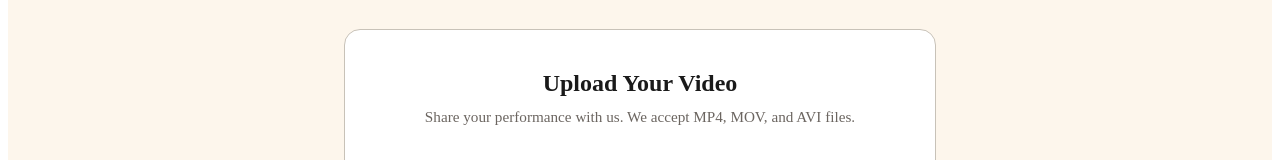
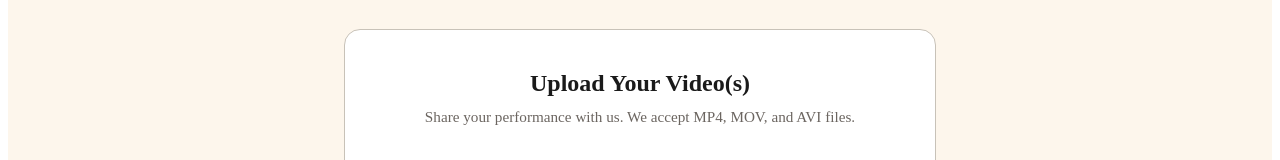
Before and after one commit to DrakeCub/shelley-upload-client, an Angular app: page / in a window 1280 px wide. Shown: the part 249-409 px from the top of the page. Built offline with nearby package versions, Linux system fonts and the light colour scheme.

Commit message:
Fixing backend API URL.

```diff
--- a/src/app/uploadcomponent/uploadcomponent.html
+++ b/src/app/uploadcomponent/uploadcomponent.html
@@ -9,7 +9,7 @@
   <!-- Upload Card -->
   <main class="main-content">
     <div class="upload-card">
-      <h2 class="card-title">Upload Your Video</h2>
+      <h2 class="card-title">Upload Your Video(s)</h2>
       <p class="card-subtitle">
         Share your performance with us. We accept MP4, MOV, and AVI files.
       </p>
--- a/src/app/uploadcomponent/uploadcomponent.ts
+++ b/src/app/uploadcomponent/uploadcomponent.ts
@@ -15,7 +15,7 @@ export class UploadComponent {
   uploadSuccess = false;
   errorMessage = '';
 
-  private apiUrl = 'http://localhost:3000/api/upload'; // 👈 swap with your Express endpoint
+  private apiUrl = 'https://shelley-upload-client.up.railway.app/api/upload';
 
   constructor(private http: HttpClient) {}
 
```
Also changed, not shown: 1 other file (tests, documents, lock files or other folders).
